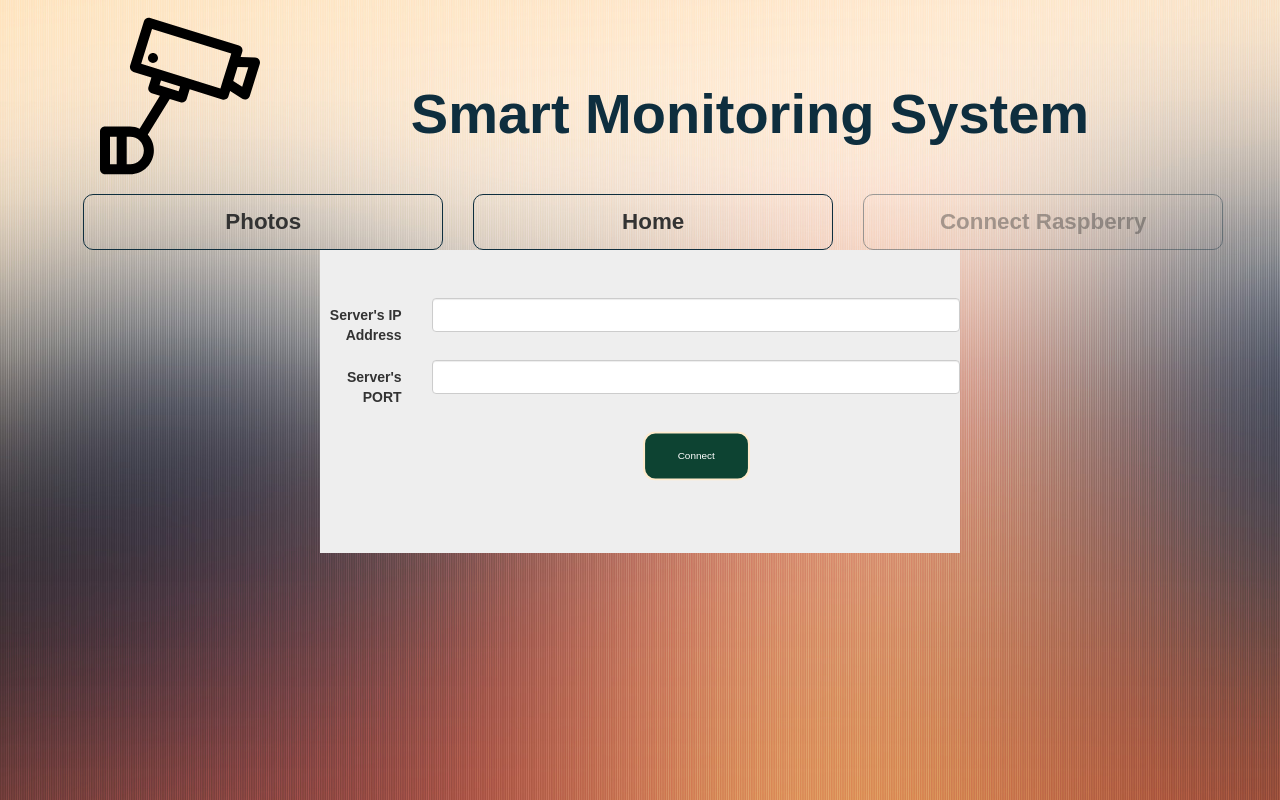
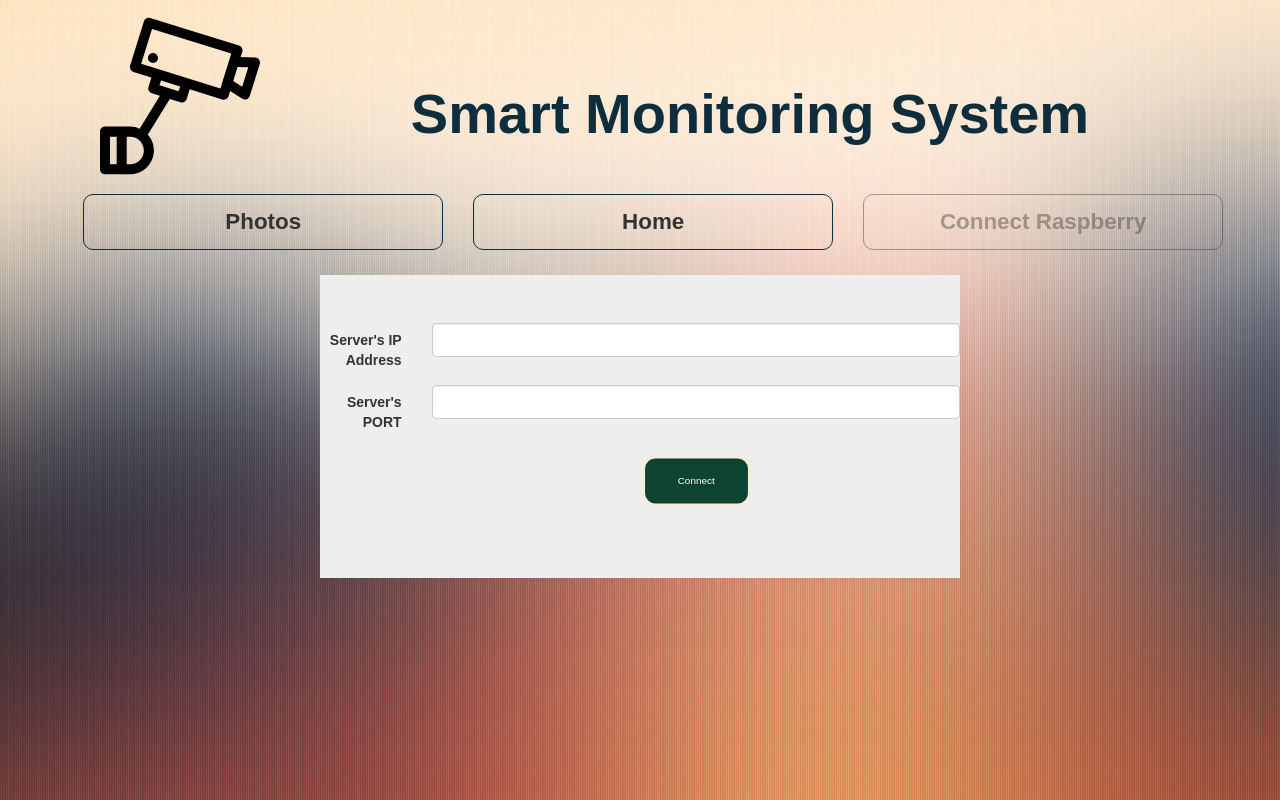
Before and after one commit to szopqa/raspi_node_IoT, a React (Create React App) app in the folder client/: page / in a window 1280 px wide. Both pictures are taken after a click on the button "Connect Raspberry". Built offline with nearby package versions, Linux system fonts and the light colour scheme; no server answers.

Commit message:
Fixed layout of ConnectRaspberryPage

```diff
--- a/client/src/components/pages/connect-raspberry-page/ConnectRaspberryPage.css
+++ b/client/src/components/pages/connect-raspberry-page/ConnectRaspberryPage.css
@@ -1,4 +1,6 @@
-
+.connect-raspberry-page{
+    margin-top: 2%;
+}
 
 #connection-form {
     width: 50%;
--- a/client/src/components/pages/connect-raspberry-page/ConnectRaspberryPage.jsx
+++ b/client/src/components/pages/connect-raspberry-page/ConnectRaspberryPage.jsx
@@ -7,7 +7,7 @@ class ConnectRaspberryPage extends React.Component{
 
 	render(){
 		return(
-			<div>
+			<div className="connect-raspberry-page">
 				<Connector/>
 			</div>
 		)
```
